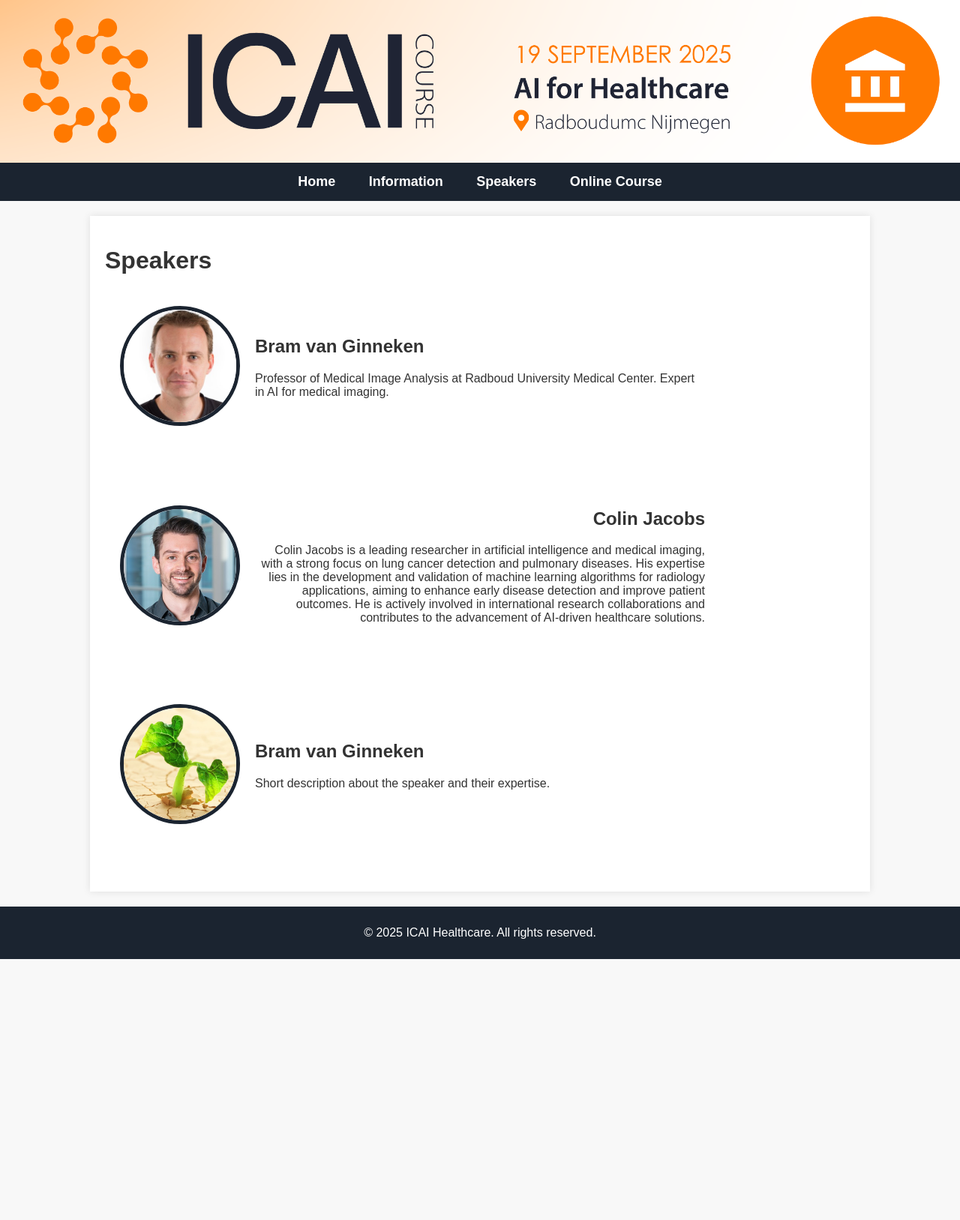
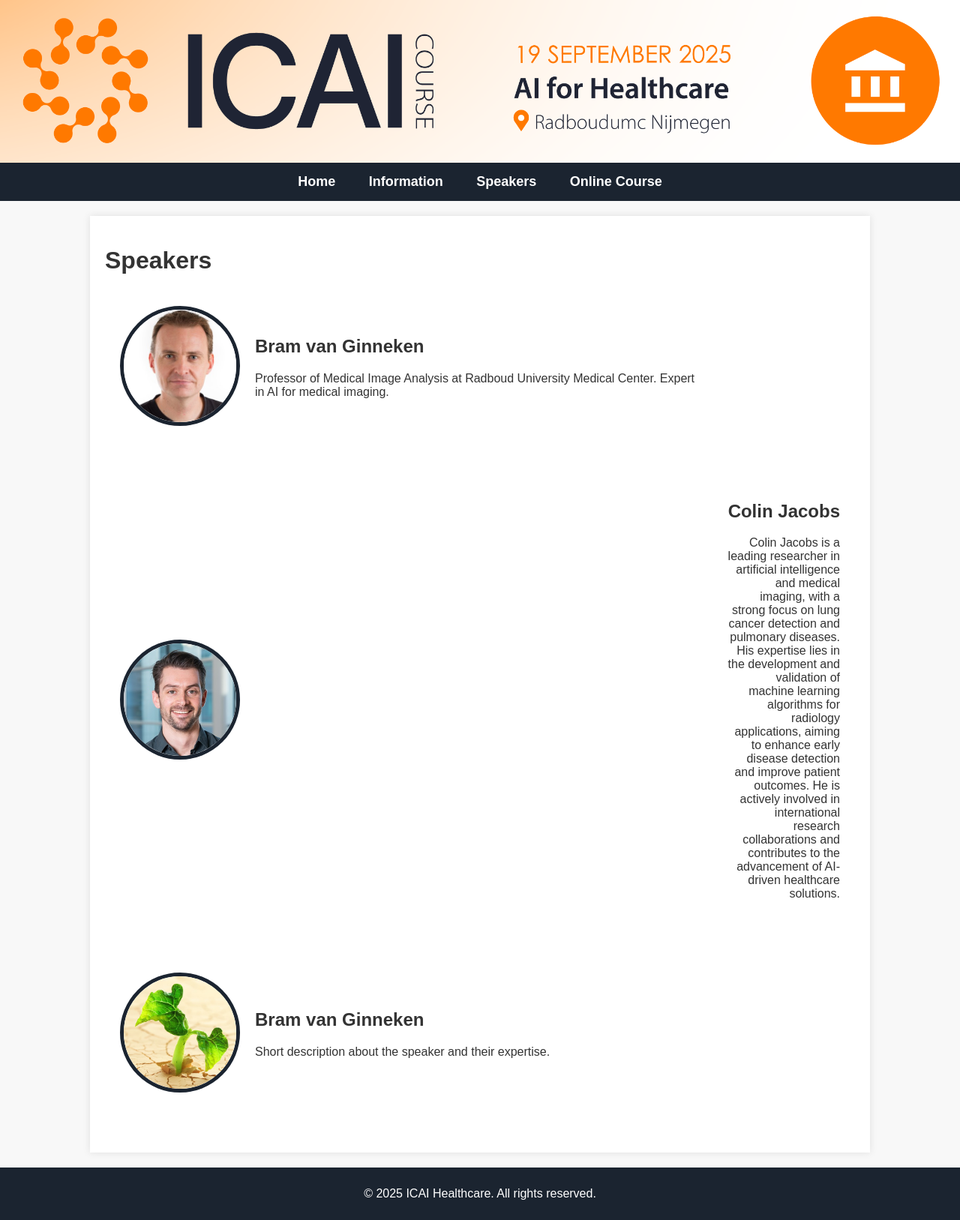
Before and after one commit to marliebesouw/marliebesouw.github.io, a Jekyll site: the page built from speakers.md, in a window 1280 px wide. Shown: the whole page at 75% size. Built offline with Jekyll 4.4.1, drawn with Linux system fonts in a browser that asks for light colours; before the commit the page ends 1279 px from its top, so only the background shows below that.

Commit message:
adjusted lay-out speaker section

```diff
--- a/assets/css/style.css
+++ b/assets/css/style.css
@@ -135,7 +135,7 @@
     grid-template-columns: 150px auto;
     align-items: center;
     gap: 30px; /* Space between image and text */
-    margin-bottom: 50px; /* Space between speakers */
+    margin-bottom: 40px; /* Space between speakers */
     padding: 20px
 }
 
@@ -159,6 +159,6 @@
 
 /* Alternate: Image on the Right */
 .speaker.right {
-    grid-template-columns: auto 150 px;
+    grid-template-columns: auto 150px;
     text-align: right;
 }
```
